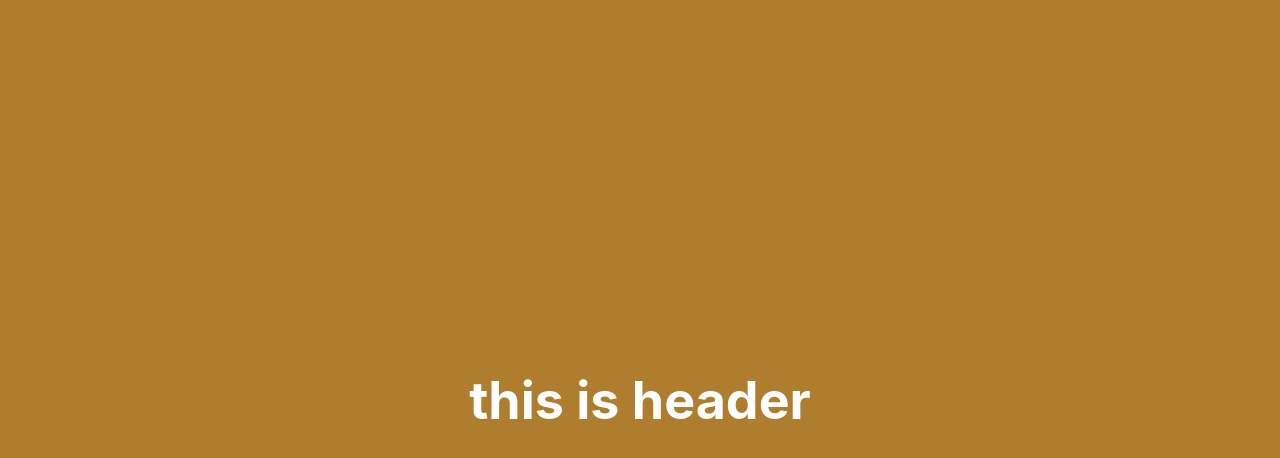
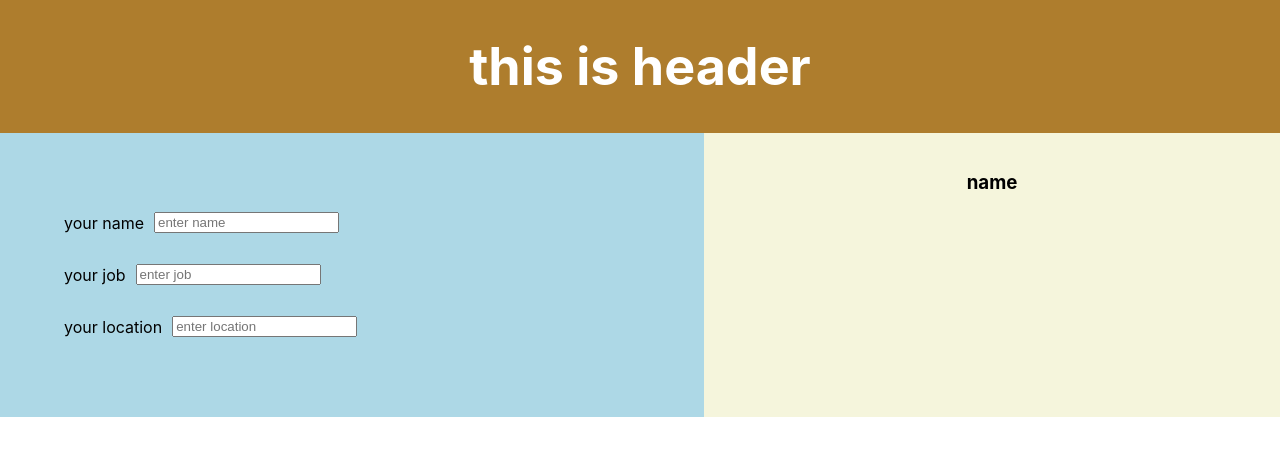
Before and after one commit to fivefootwan/062625-my-practice, a React (Create React App) app in the folder my-practice/: page / in a window 1280 px wide. Shown: the top 458 px of the page. Built offline with nearby package versions, Linux system fonts and the light colour scheme.

Commit message:
adding content

```diff
--- a/my-practice/src/App.css
+++ b/my-practice/src/App.css
@@ -15,7 +15,6 @@
 
 .App-header {
   background-color: #ae7d2d;
-  min-height: 100vh;
   display: flex;
   flex-direction: column;
   align-items: center;
@@ -28,6 +27,27 @@
   color: #61dafb;
 }
 
+.Namecard-generator {
+  display: flex;
+}
+
+.Input-form {
+  background-color: lightblue;
+  width: 50%;
+  padding: 5%;
+}
+
+.Input-field {
+  display: flex;
+  gap: 10px;
+  align-items: center;
+}
+
+.Namecard {
+  background-color: beige;
+  width: 50%;
+}
+
 @keyframes App-logo-spin {
   from {
     transform: rotate(0deg);
--- a/my-practice/src/App.js
+++ b/my-practice/src/App.js
@@ -8,11 +8,32 @@ function App() {
         <h1>this is header</h1>
       </header>
 
-      <body>
+      <div className="Namecard-generator">
+        <form className="Input-form">
+          <div className='Input-field'>
+            <p>your name</p>
+            <input placeholder='enter name'></input>
+          </div>
+          <div className='Input-field'>
+            <p>your job</p>
+            <input placeholder='enter job'></input>
+          </div>
+          <div className='Input-field'>
+            <p>your location</p>
+            <input placeholder='enter location'></input>
+          </div>
 
 
+        </form>
 
-      </body>
+        <div className="Namecard">
+          <img />
+          <h3>name</h3>
+
+        </div>
+
+
+      </div>
     </div>
   );
 }
```
